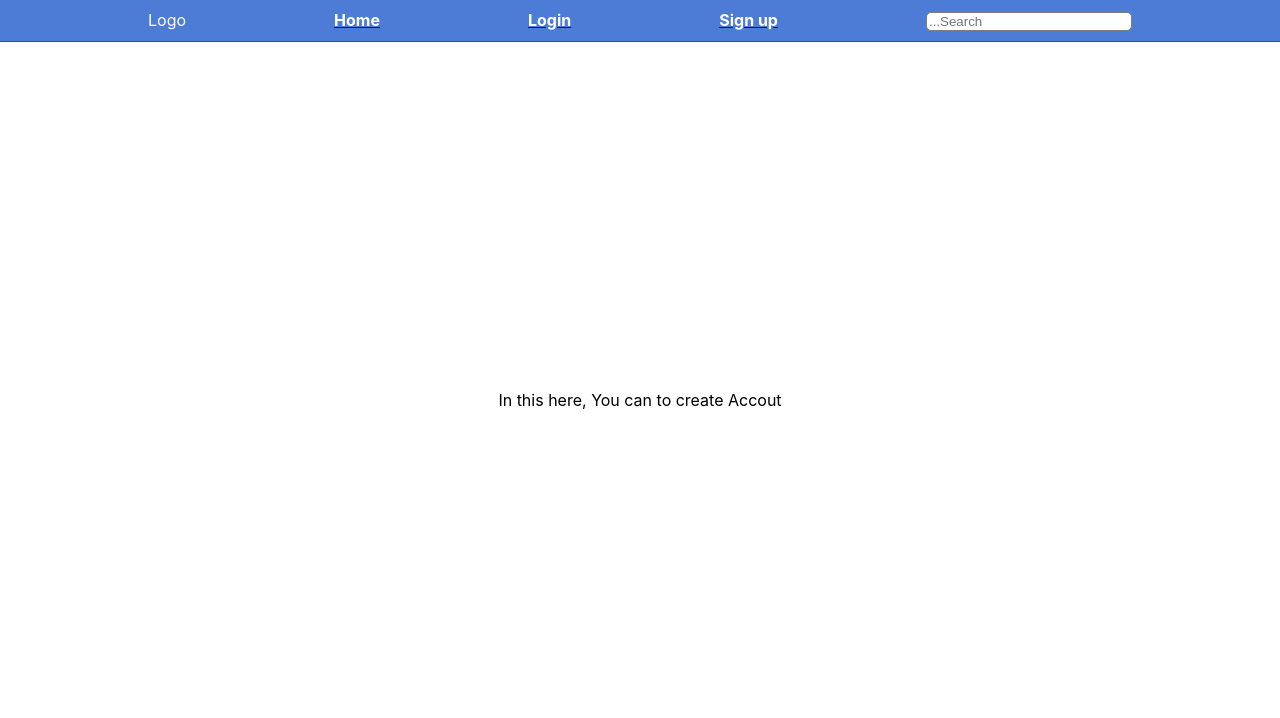
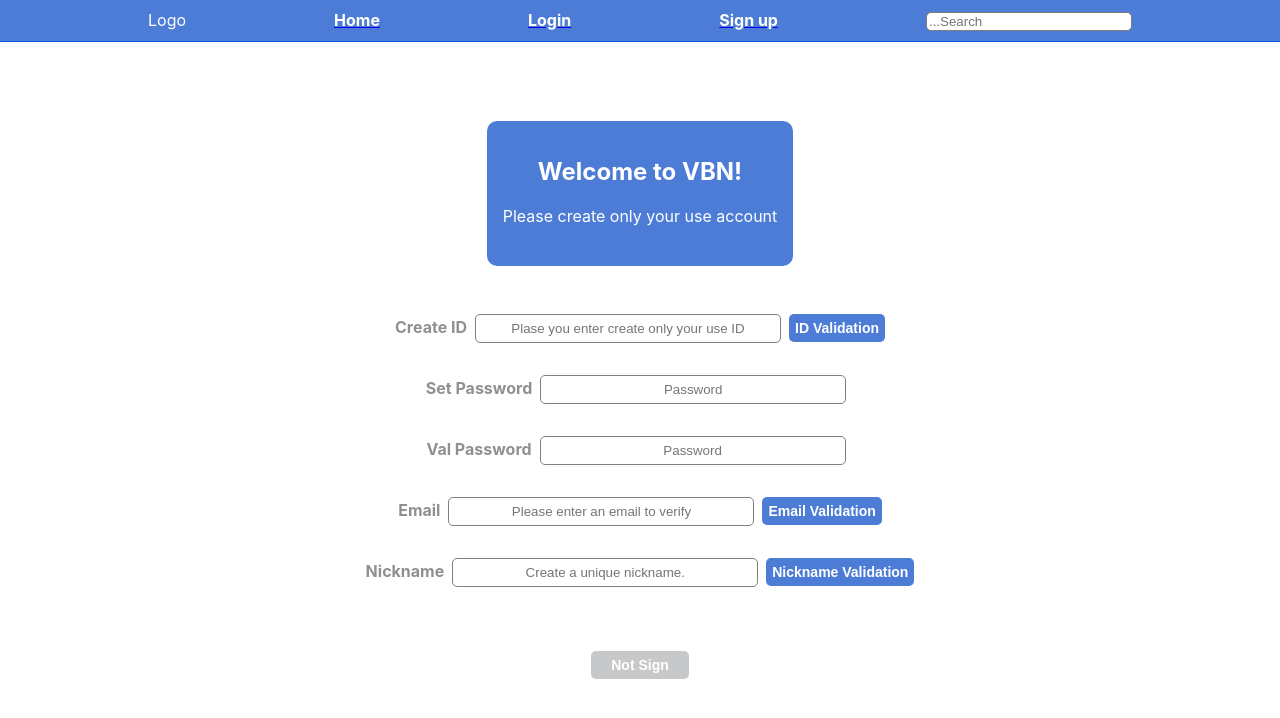
Before and after one commit to maaaaaaaaad/videos, a React (Create React App) app in the folder client/: page /signup in a window 1280 px wide. Shown: the top 718 px of the page. Built offline with nearby package versions, Linux system fonts and the light colour scheme.

Commit message:
Create to Sign up page form

```diff
--- a/client/src/components/Home/Home.tsx
+++ b/client/src/components/Home/Home.tsx
@@ -14,6 +14,7 @@ const Home = () => {
 };
 
 const HomeMain = styled.main`
+  width: 100%;
   flex: 1;
   display: flex;
   align-items: center;
--- a/client/src/components/Home/Items/Items.tsx
+++ b/client/src/components/Home/Items/Items.tsx
@@ -1,7 +1,25 @@
 import React from "react";
+import styled from "styled-components";
 
 const Items = () => {
-  return <>ITems</>;
+  return (
+    <ItemsSection>
+      <EachSection>Videos</EachSection>
+      <EachSection>Books</EachSection>
+      <EachSection>Notes</EachSection>
+    </ItemsSection>
+  );
 };
 
+const ItemsSection = styled.section`
+  width: 100%;
+  display: flex;
+`;
+
+const EachSection = styled.section`
+  flex-basis: 33.3%;
+  text-align: center;
+  cursor: pointer;
+`;
+
 export default Items;
--- a/client/src/components/SignUpPage/SignUpPage.tsx
+++ b/client/src/components/SignUpPage/SignUpPage.tsx
@@ -1,7 +1,200 @@
-import React from "react";
+import React, { useState } from "react";
+import styled from "styled-components";
+import theme from "../../mediaQuery";
 
 const SignUpPage = () => {
-  return <section>In this here, You can to create Accout</section>;
+  const [signUpData, setSignUpData] = useState({
+    //sample user data
+    userId: "dummy",
+    pass1: "123",
+    pass2: "123",
+    email: "123@gs.com",
+    nickname: "www",
+  });
+  const [okSign, setOkSign] = useState<boolean>(false);
+
+  return (
+    <>
+      <Title theme={theme}>
+        {/*Or Img*/}
+        <h2>Welcome to VBN!</h2> Please create only your use account
+      </Title>
+      <SignFormSection>
+        <Form>
+          <Label htmlFor="id">
+            <Name theme={theme}>Create ID</Name>
+            <Input
+              theme={theme}
+              type="text"
+              id="id"
+              name="id"
+              placeholder="Plase you enter create only your use ID"
+              autoComplete="off"
+            />
+            <ValidationBtn theme={theme}>ID Validation</ValidationBtn>
+          </Label>
+          <Label htmlFor="password1">
+            <Name theme={theme}>Set Password</Name>
+            <Input
+              theme={theme}
+              type="password"
+              id="password1"
+              name="password1"
+              placeholder="Password"
+              autoComplete="off"
+            />
+          </Label>
+          <Label htmlFor="password2">
+            <Name theme={theme}>Val Password</Name>
+            <Input
+              theme={theme}
+              type="text"
+              id="password2"
+              name="password"
+              placeholder="Password"
+              autoComplete="off"
+            />
+          </Label>
+          <Label htmlFor="email">
+            <Name theme={theme}>Email</Name>
+            <Input
+              theme={theme}
+              type="email"
+              id="email"
+              name="email"
+              placeholder="Please enter an email to verify"
+              autoComplete="off"
+            />
+            <ValidationBtn theme={theme}>Email Validation</ValidationBtn>
+          </Label>
+          <Label htmlFor="nickname">
+            <Name theme={theme}>Nickname</Name>
+            <Input
+              theme={theme}
+              type="text"
+              id="nickname"
+              name="nickname"
+              placeholder="Create a unique nickname."
+              autoComplete="off"
+            />
+            <ValidationBtn theme={theme}>Nickname Validation</ValidationBtn>
+          </Label>
+        </Form>
+        {okSign ? (
+          <SignUpBtn theme={theme}>Sign up</SignUpBtn>
+        ) : (
+          <NotSignUpBtn theme={theme}>Not Sign</NotSignUpBtn>
+        )}
+      </SignFormSection>
+    </>
+  );
 };
 
+const Title = styled.header`
+  border-radius: 10px;
+  padding: 1rem;
+  padding-bottom: 2.5rem;
+  margin-bottom: 1rem;
+  text-align: center;
+  background: #4c7cd6;
+  color: white;
+  @media ${({ theme }) => theme.device.mobile} {
+    font-size: 12px;
+    padding: 0.5rem;
+    padding-bottom: 1.25rem;
+  }
+`;
+
+const SignFormSection = styled.section`
+  width: 100%;
+  text-align: center;
+  margin-top: 1rem;
+`;
+
+const Form = styled.form`
+  display: flex;
+  flex-direction: column;
+`;
+
+const Label = styled.label`
+  padding: 1rem;
+`;
+
+const Name = styled.span`
+  margin-right: 0.5rem;
+  color: #928f8f;
+  font-weight: bold;
+  @media ${({ theme }) => theme.device.mobile} {
+    font-size: 12px;
+  }
+`;
+
+const Input = styled.input`
+  width: 300px;
+  height: 25px;
+  text-align: center;
+  outline: none;
+  border: 1px solid gray;
+  border-radius: 5px;
+  margin-right: 0.5rem;
+  @media ${({ theme }) => theme.device.mobile} {
+    font-size: 10px;
+    width: 180px;
+    height: 20px;
+  }
+`;
+
+const ValidationBtn = styled.button`
+  height: 28px;
+  cursor: pointer;
+  border-radius: 5px;
+  border: none;
+  outline: none;
+  font-size: 14px;
+  font-weight: bold;
+  background: #4c7cd6;
+  color: white;
+  @media ${({ theme }) => theme.device.mobile} {
+    font-size: 10px;
+    height: 20px;
+  }
+`;
+
+const SignUpBtn = styled.button`
+  margin-top: 3rem;
+  padding: 0 20px 0 20px;
+  height: 28px;
+  cursor: pointer;
+  border-radius: 5px;
+  border: none;
+  outline: none;
+  font-size: 14px;
+  font-weight: bold;
+  background: #4c7cd6;
+  color: white;
+  @media ${({ theme }) => theme.device.mobile} {
+    font-size: 10px;
+    height: 20px;
+  }
+`;
+
+const NotSignUpBtn = styled.button`
+  margin-top: 3rem;
+  padding: 0 20px 0 20px;
+  height: 28px;
+  cursor: pointer;
+  border-radius: 5px;
+  border: none;
+  outline: none;
+  font-size: 14px;
+  font-weight: bold;
+  background: #4a4d53;
+  color: white;
+  opacity: 0.3;
+  @media ${({ theme }) => theme.device.mobile} {
+    font-size: 10px;
+    height: 20px;
+  }
+`;
+
 export default SignUpPage;
--- a/client/src/mediaQuery.ts
+++ b/client/src/mediaQuery.ts
@@ -1,5 +1,5 @@
 const deviceSizes = {
-  mobile: "414px",
+  mobile: "480px",
   tablet: "768px",
   laptop: "1024px",
 };
```
